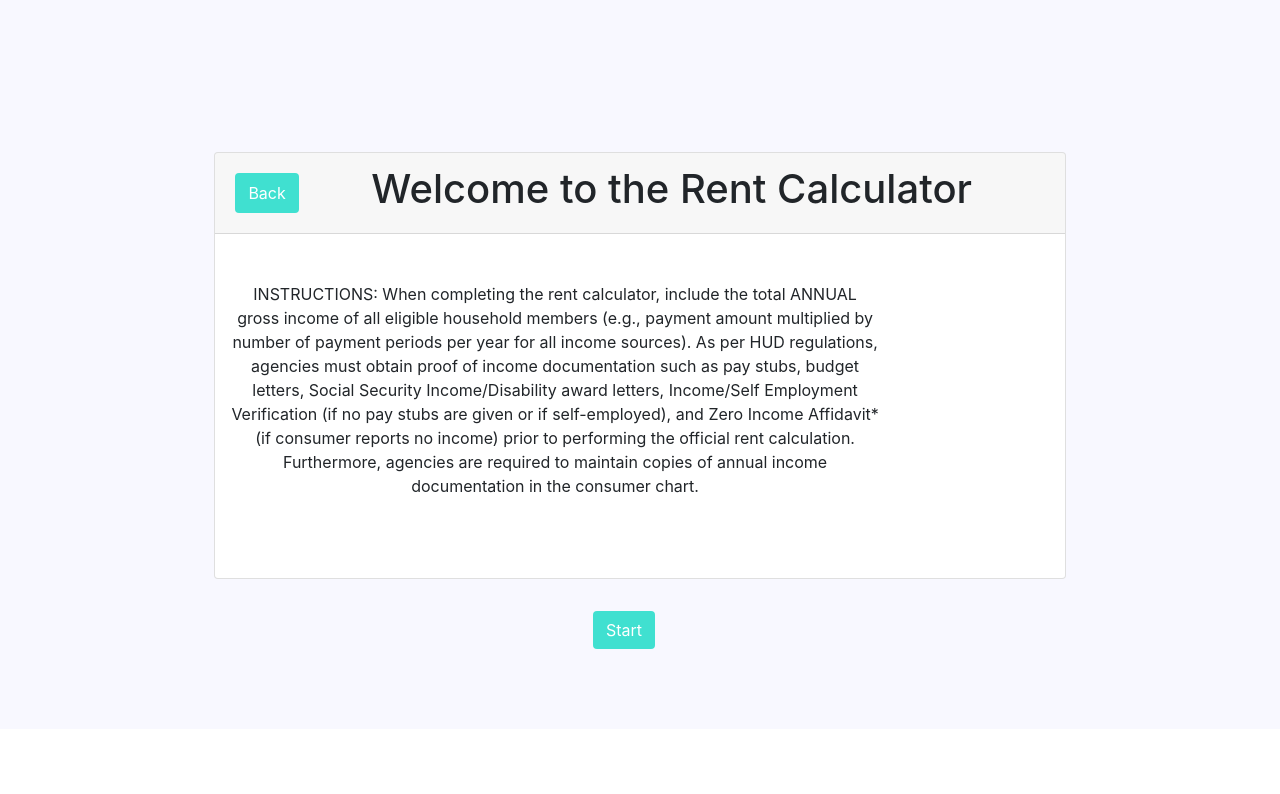
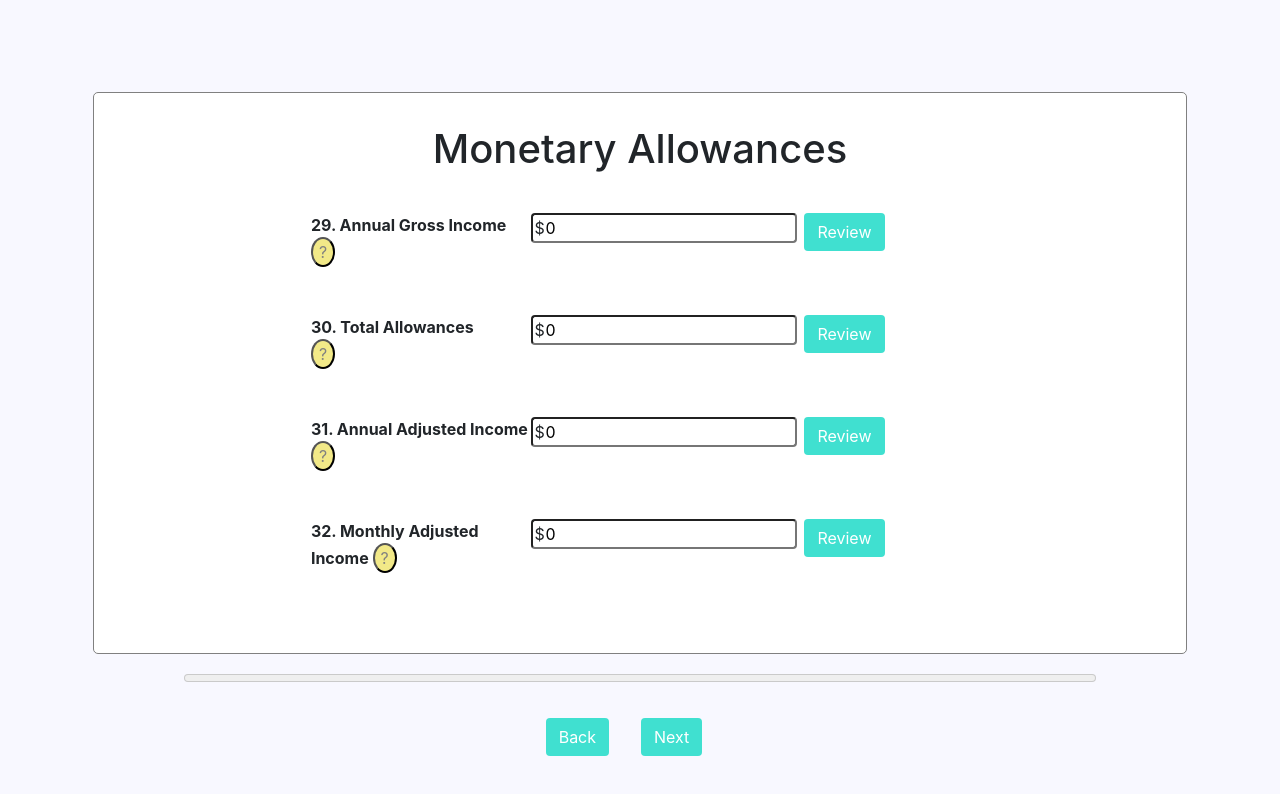
Before and after one commit to J-ah1/Housing-Rent-Calculator, a React (Create React App) app in the folder Client/: page /rentcalc/1 in a window 1280 px wide. Shown: the top 794 px of the page. Built offline with nearby package versions, Linux system fonts and the light colour scheme.

Commit message:
Modified: Added $ to appropriate input fields

```diff
--- a/Client/src/Components/RentCalculator.js
+++ b/Client/src/Components/RentCalculator.js
@@ -16,7 +16,7 @@ class RentCalculator extends Component {
         super(props);
         this.state={
             id: -1,
-            page: 0,
+            page: 4,
             progressBar: 0,
             startDate: null,
             incomeIncreaseDate: false,
--- a/Client/src/Components/RentCalculator1.js
+++ b/Client/src/Components/RentCalculator1.js
@@ -18,7 +18,10 @@ function questionType(props, type, count){
             input = <input onChange={props.inputHandler} id={count} value={props.results[count]} type="date"  />
             break;
         default:
-            input = <input className="rounded" onChange={props.inputHandler} id={count} value={props.results[count]} type="number" min="0" />
+            input =
+                    <div className="rent-calc-money-container">
+                        <input className="rounded rent-calc-money-input" onChange={props.inputHandler} id={count} value={props.results[count]} type="number" min="0" />
+                    </div>
             break;
     }
     return input
@@ -49,7 +52,7 @@ export default function RentCalculator1(props){
                                         <p className="rent-calc-label">{count + 1}. {question.label}</p>
                                         <p className="rent-calc-description">{question.description}</p>
                                     </div>
-                                    <div>
+                                    <div style={{diplay: 'flex', flexDirection: 'row'}} >
                                     {questionType(props, question.type, count)}
                                     </div>
                                 </div>)
@@ -59,7 +62,9 @@ export default function RentCalculator1(props){
                                 className="rent-calc-label">{"10. "+results[0].label+"\t"}
                                 <button type="button" className="rent-calc-help" data-toggle="popover" title="Calculation Explanation" data-content={results[0].notes} >?</button>
                             </p>
-                            <input className="rounded" value={props.total1} readOnly/>
+                            <div className="rent-calc-money-container">
+                                <input className="rounded rent-calc-money-input" value={props.total1} readOnly/>
+                            </div>
                         </div>
 
                         <div  className="rent-calc-question-container">
@@ -67,7 +72,10 @@ export default function RentCalculator1(props){
                                 className="rent-calc-label">{"11. "+results[1].label+"\t"}
                                 <button type="button" className="rent-calc-help" data-toggle="popover" title="Calculation Explanation" data-content={results[1].notes} >?</button>
                             </p>
-                            <input className="rounded" value={props.total2} readOnly/>
+                            <div className="rent-calc-money-container">
+                                <input className="rounded rent-calc-money-input" value={props.total2} readOnly/>
+                            </div>
+
                         </div>
                     </div>
                 </div>
--- a/Client/src/Components/RentCalculator2.js
+++ b/Client/src/Components/RentCalculator2.js
@@ -16,10 +16,13 @@ function questionType(props, type, count){
             input = <input onChange={props.inputHandler} id={count} value={props.results[count]} type="date"  />
             break;
         case("dollarDisabled"):
-            input = <input readOnly className="rounded" onChange={props.inputHandler} id={count} value={400} type="number" min="0" />
+            input = <input readOnly className="rounded pl-2" onChange={props.inputHandler} id={count} value={props.results[count]} type="number" min="0" />
             break;
         default:
-            input = <input className="rounded" onChange={props.inputHandler} id={count} value={props.results[count]} type="number" min="0" />
+            input =
+                    <div className="rent-calc-money-container">
+                        <input className="rounded rent-calc-money-input" onChange={props.inputHandler} id={count} value={props.results[count]} type="number" min="0" />
+                    </div>
             break;
     }
     return input
@@ -57,21 +60,27 @@ export default function RentCalculator2(props){
                             className="rent-calc-label">{"17. "+results[0].label+"\t"}
                             <button type="button" className="rent-calc-help" data-toggle="popover" title="Calculation Explanation" data-content={results[0].notes} >?</button>
                         </p>
-                        <input className="rounded" value={props.total1} readOnly/>
+                        <div className="rent-calc-money-container">
+                            <input className="rounded rent-calc-money-input" value={props.total1} readOnly/>
+                        </div>
                     </div>
                     <div  className="rent-calc-question-container mb-4">
                         <p
                             className="rent-calc-label">{"18. "+results[1].label+"\t"}
                             <button type="button" className="rent-calc-help" data-toggle="popover" title="Calculation Explanation" data-content={results[1].notes} >?</button>
                         </p>
-                        <input className="rounded" value={props.total2} readOnly/>
+                        <div className="rent-calc-money-container">
+                            <input className="rounded rent-calc-money-input" value={props.total2} readOnly/>
+                        </div>
                     </div>
                     <div  className="rent-calc-question-container mb-4">
                         <p
                             className="rent-calc-label">{"19. "+results[2].label+"\t"}
                             <button type="button" className="rent-calc-help" data-toggle="popover" title="Calculation Explanation" data-content={results[2].notes} >?</button>
                         </p>
-                        <input className="rounded" value={props.total3 > 0 ? props.total3 : 0} readOnly/>
+                        <div className="rent-calc-money-container">
+                            <input className="rounded rent-calc-money-input" value={props.total3 > 0 ? props.total3 : 0} readOnly/>
+                        </div>
                     </div>
 
                 </div>
--- a/Client/src/Components/RentCalculator3.js
+++ b/Client/src/Components/RentCalculator3.js
@@ -25,13 +25,14 @@ function questionType(props, type, count){
                     selected={props.startDate}
                     onChange={props.dateHandler}
                     placeholderText="mm-dd-yyyy"
+                    className="rounded pl-2"
                 />
             </div>
             break;
         default:
-            input = <div>
-            <input onChange={props.inputHandler} id={count} value={props.results[count]} type="number" min="0" />
-            </div>
+            input = <div className="rent-calc-money-container">
+                        <input className="rent-calc-money-input rounded" onChange={props.inputHandler} id={count} value={props.results[count]} type="number" min="0" />
+                    </div>
             break;
     }
     return input
@@ -70,7 +71,9 @@ export default function RentCalculator3(props){
                         <p className="rent-calc-label">{"28. "+results[0].label+"\t"}
                             <button type="button" className="rent-calc-help" data-toggle="popover" title="Calculation Explanation" data-content={results[0].notes} >?</button>
                         </p>
-                        <input className="rounded" value={props.total1} readOnly/>
+                        <div className="rent-calc-money-container">
+                            <input className="rent-calc-money-input rounded" value={props.total1} readOnly/>
+                        </div>
                     </div>
                 </div>
             </div>
--- a/Client/src/Components/RentCalculator4.js
+++ b/Client/src/Components/RentCalculator4.js
@@ -20,8 +20,8 @@ export default function RentCalculator4(props){
                                     <button type="button" className="rent-calc-help" data-toggle="popover" title="Calculation Explanation" data-content="Calculation: Annual Gross Income" >?</button>
                                 </p>
                             </div>
-                            <div>
-                                <input className="rounded" value={props.total1} onChange={props.inputHandler}  readOnly/>
+                            <div className="rent-calc-money-container">
+                                <input className="rounded rent-calc-money-input" value={props.total1} onChange={props.inputHandler}  readOnly/>
                             </div>
                             <div>
                                 <button className="btn text-white rent-calc-button" type="button" onClick={() => props.viewHandler(1)}>Review</button>
@@ -35,8 +35,8 @@ export default function RentCalculator4(props){
                                     <button type="button" className="rent-calc-help" data-toggle="popover" title="Calculation Explanation" data-content={results[1].notes} >?</button>
                                 </p>
                             </div>
-                            <div>
-                            <input className="rounded"  value={props.total2} readOnly/>
+                            <div className="rent-calc-money-container">
+                                <input className="rounded rent-calc-money-input"  value={props.total2} readOnly/>
                             </div>
                             <div>
                             <button className="btn text-white rent-calc-button" type="button" onClick={() => props.viewHandler(2)}>Review</button>
@@ -50,8 +50,8 @@ export default function RentCalculator4(props){
                                 <button type="button" className="rent-calc-help" data-toggle="popover" title="Calculation Explanation" data-content={results[2].notes} >?</button>
                             </p>
                             </div>
-                            <div>
-                            <input className="rounded"  value={props.total3 } readOnly/>
+                            <div className="rent-calc-money-container">
+                            <input className="rounded rent-calc-money-input"  value={props.total3 } readOnly/>
                             </div>
                             <div>
                             <button className="btn text-white rent-calc-button" type="button" onClick={() => props.viewHandler(3)}>Review</button>
@@ -65,11 +65,11 @@ export default function RentCalculator4(props){
                                 <button type="button" className="rent-calc-help" data-toggle="popover" title="Calculation Explanation" data-content={results[1].notes} >?</button>
                             </p>
                             </div>
-                            <div>
-                            <input className="rounded"  value={props.total4} readOnly/>
+                            <div className="rent-calc-money-container">
+                                <input className="rounded rent-calc-money-input"  value={props.total4} readOnly/>
                             </div>
                             <div>
-                            <button className="btn text-white rent-calc-button" type="button" onClick={() => props.viewHandler(2)}>Review</button>
+                                <button className="btn text-white rent-calc-button" type="button" onClick={() => props.viewHandler(2)}>Review</button>
                             </div>
                         </div>
                     </div>
--- a/Client/src/Components/RentCalculator5.js
+++ b/Client/src/Components/RentCalculator5.js
@@ -16,7 +16,9 @@ function questionType(props, type, count){
             input = <input onChange={props.inputHandler} id={count} value={props.results[count]} type="date"  />
             break;
         default:
-            input = <input className="rounded"  onChange={props.inputHandler} id={count} value={props.results[count]} type="number" min="0" />
+            input = <div className="rent-calc-money-container">
+                        <input className="rounded rent-calc-money-input"  onChange={props.inputHandler} id={count} value={props.results[count]} type="number" min="0" />
+                    </div>
             break;
     }
     return input
@@ -33,9 +35,7 @@ export default function RentCalculator5(props){
         <div className="rent-calc-container" align="center">
             <div className="rent-calc-foreground">
                 <h1>Results</h1>
-
                 <div className="rent-calc-container-content">
-
                 {questions.map(question => {
                     count++
                     return (
@@ -57,21 +57,23 @@ export default function RentCalculator5(props){
                         </p>
                         <p className="rent-calc-description">{results[0].description}</p>
                     </div>
-                    <div> test
-                        <input className="rounded"  value={props.total1} readOnly/>
+                    <div className="rent-calc-money-container">
+                        <input className="rounded rent-calc-money-input"  value={props.total1} readOnly/>
                     </div>
                 </div>
                 <div className="rent-calc-question-container">
                     <p className="rent-calc-label"> {"38. "+results[1].label+"\t"}
                     <button type="button" className="rent-calc-help" data-toggle="popover" title="Calculation Explanation" data-content={results[1].notes} >?</button>
                     </p>
-                    <input className="rounded"  value={props.total2} readOnly/>
+                    <div className="rent-calc-money-container">
+                        <input className="rounded rent-calc-money-input"  value={props.total2} readOnly/>
+                    </div>
                     </div>
                 </div>
-                    <div className="mt-5 mb-5">
+                <div className="mt-5 mb-5">
                     <button className="btn text-white rent-calc-button" onClick={props.submit}>Submit</button>
-                    </div>
                 </div>
+            </div>
         </div>
     )
 }
--- a/Client/src/Styles/Calculator.css
+++ b/Client/src/Styles/Calculator.css
@@ -83,6 +83,24 @@ table, thead > tr > th, tbody > tr > td, tfoot > tr > td {
     flex-grow: 1;
 }
 
+
+.rent-calc-money-container{
+    position: relative;
+    display: inline;
+
+}
+
+.rent-calc-money-container::before{
+    content: '$';
+    position: absolute;
+    padding: 3px 0 0 .2rem;
+    z-index: 1;
+}
+
+.rent-calc-money-input{
+    padding-left: .75rem;
+}
+
 .rent-calc-label{
     font-weight: 700;
 }
```
